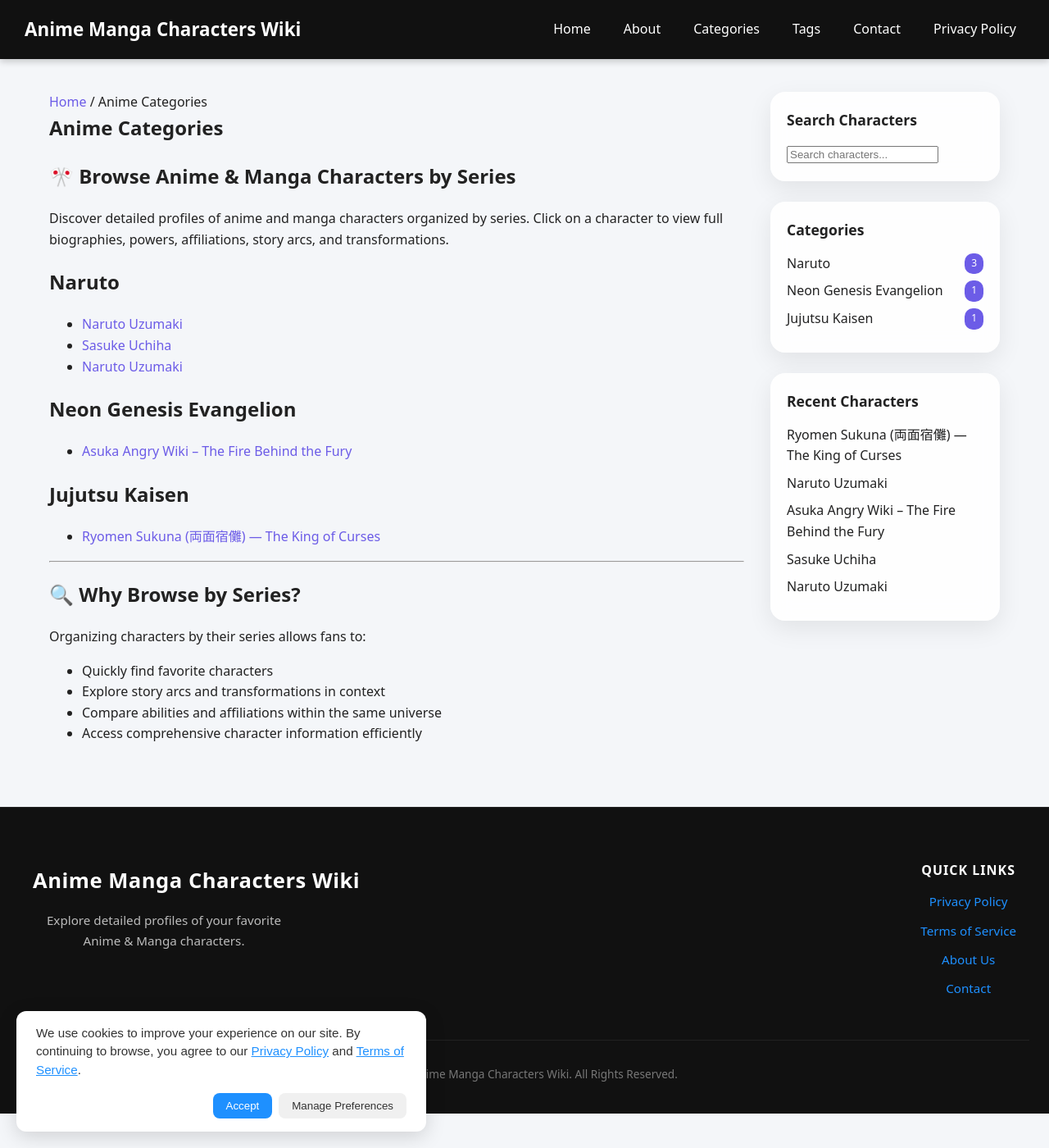
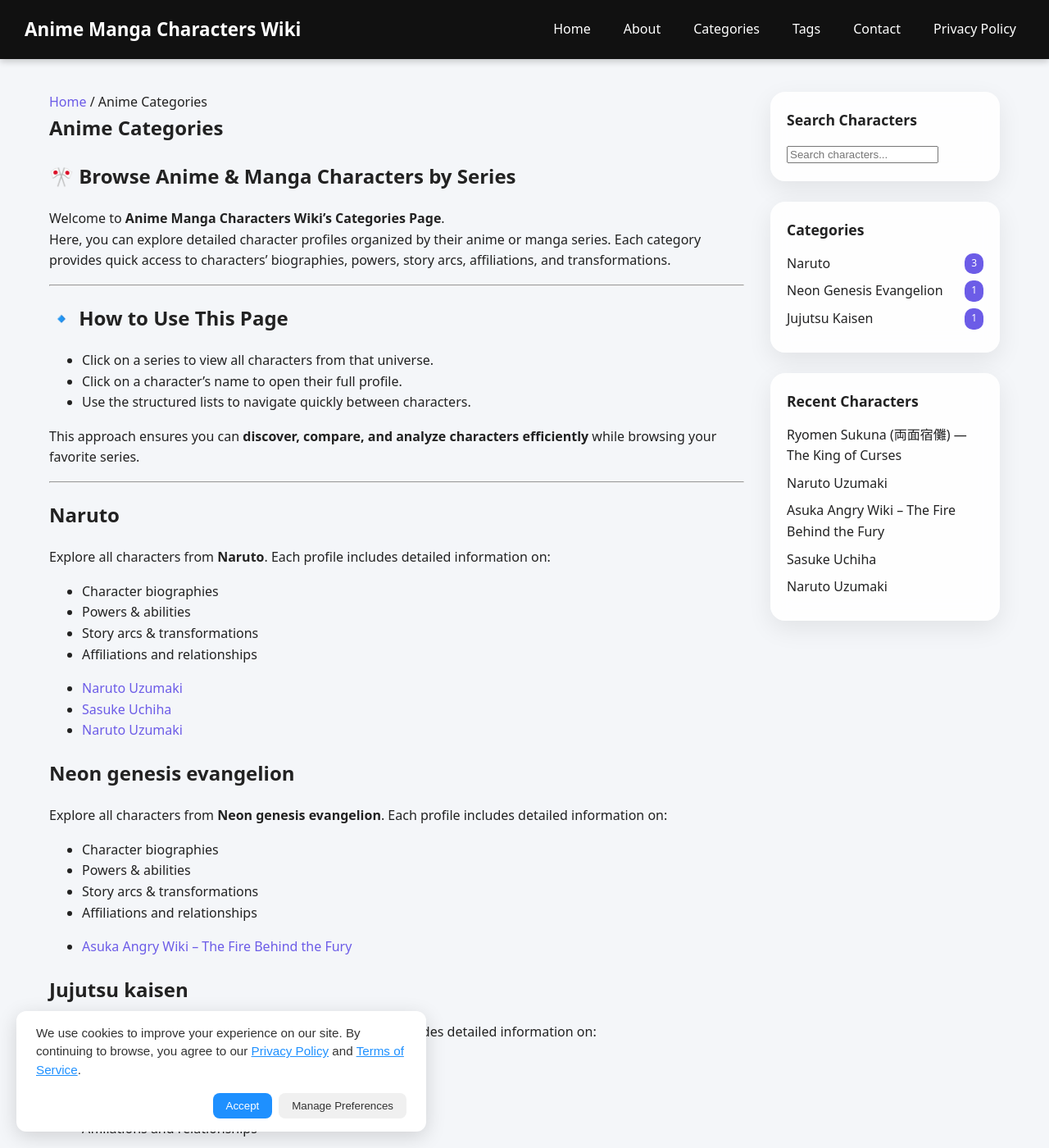
Before and after one commit to characterswiki/characters, a Jekyll site: the page built from _pages/categories.md, in a window 1280 px wide and 1400 px high. Shown: the whole window at 82% size. Built offline with Jekyll 4.4.1, drawn with Linux system fonts in a browser that asks for light colours; some of the changed text lies outside the part shown.

Commit message:
Update categories.md

```diff
--- a/_pages/categories.md
+++ b/_pages/categories.md
@@ -2,15 +2,35 @@
 layout: page
 title: Anime Categories
 permalink: /categories/
-description: Browse anime and manga characters by series category including Naruto, One Piece, Bleach, Dragon Ball, Attack on Titan and more. Explore detailed character profiles, powers, story arcs, and affiliations.
+description: Explore all anime and manga characters by series category including Naruto, One Piece, Bleach, Dragon Ball, Attack on Titan and more. Find detailed character profiles, story arcs, powers, affiliations, and transformations for fans worldwide.
 ---
 
 # 🎌 Browse Anime & Manga Characters by Series
 
-Discover detailed profiles of anime and manga characters organized by series. Click on a character to view full biographies, powers, affiliations, story arcs, and transformations.
+Welcome to **Anime Manga Characters Wiki’s Categories Page**.
+Here, you can explore detailed character profiles organized by their anime or manga series. Each category provides quick access to characters’ biographies, powers, story arcs, affiliations, and transformations.
+
+---
+
+## 🔹 How to Use This Page
+
+- Click on a series to view all characters from that universe.
+- Click on a character’s name to open their full profile.
+- Use the structured lists to navigate quickly between characters.
+
+This approach ensures you can **discover, compare, and analyze characters efficiently** while browsing your favorite series.
+
+---
 
 {% for category in site.categories %}
-## {{ category[0] }}
+## {{ category[0] | capitalize }}
+
+Explore all characters from **{{ category[0] | capitalize }}**. Each profile includes detailed information on:
+
+- Character biographies
+- Powers & abilities
+- Story arcs & transformations
+- Affiliations and relationships
 
 <ul>
   {% for post in category[1] %}
@@ -24,11 +44,35 @@
 
 ---
 
-## 🔍 Why Browse by Series?
+## 🔍 Why Browse Characters by Series?
 
-Organizing characters by their series allows fans to:
+Organizing characters by series provides multiple benefits for fans:
 
-- Quickly find favorite characters
-- Explore story arcs and transformations in context
-- Compare abilities and affiliations within the same universe
-- Access comprehensive character information efficiently
+1. **Quick Access to Favorite Characters** – Easily navigate to the characters you love.
+2. **Contextual Understanding** – Learn about story arcs, rivalries, and affiliations within the same series.
+3. **Compare Powers & Abilities** – See which characters are strongest or have unique transformations.
+4. **Comprehensive Information** – Profiles include all relevant details for casual readers, cosplayers, or content creators.
+
+---
+
+## 💡 SEO & Structured Content Tips
+
+- Each series name is used as a **keyword** (e.g., Naruto, One Piece, Dragon Ball) for search engines.
+- Character names are **linked internally** for better crawlability.
+- Descriptive headings (H1, H2, H3) improve **on-page SEO** and readability.
+- Page meta description includes **high-value keywords** like “anime characters,” “manga characters,” “character profiles,” and “series categories.”
+
+---
+
+## 🌎 Ideal For
+
+This page is perfect for:
+
+- Anime & manga fans seeking detailed character information
+- Cosplayers looking for backstory and abilities
+- Researchers and writers seeking structured character data
+- New fans exploring story arcs and transformations
+
+---
+
+> **Tip:** Bookmark your favorite series or characters for quick access to their profiles in the future.
```
